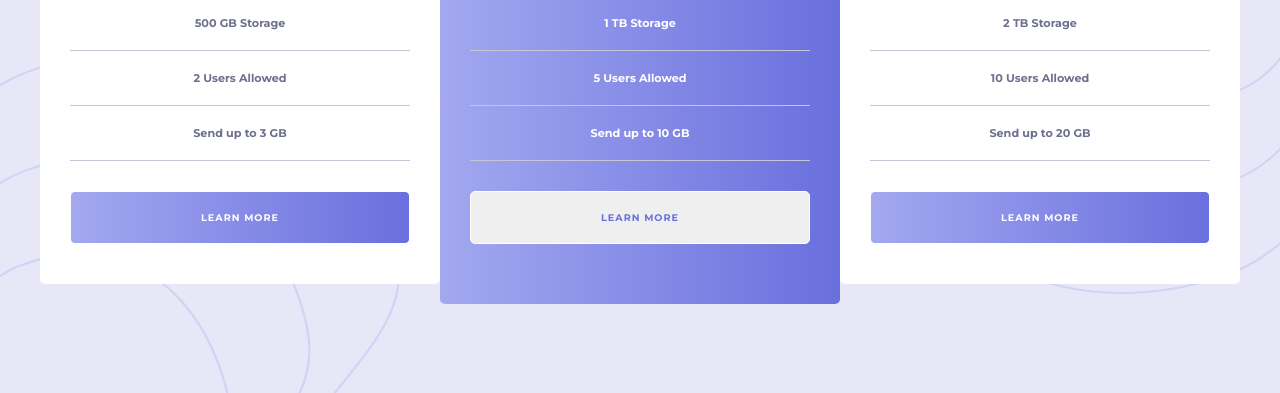
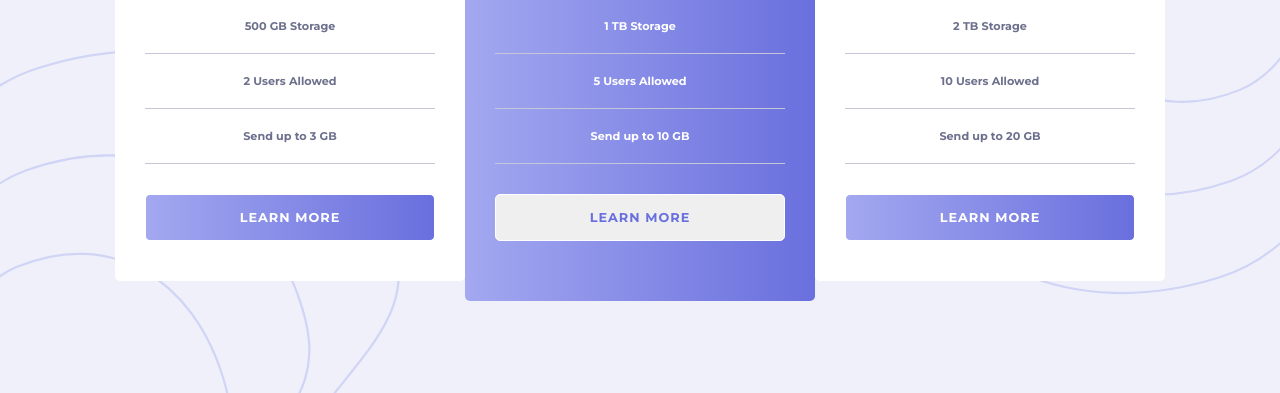
Before and after one commit to ocarloslima/FrontendMentor-Pricing-Component, a plain HTML site: page index.html in a window 1280 px wide. Shown: the part 407-800 px from the top of the page. Drawn offline with Linux system fonts and the light colour scheme.

Commit message:
style change

```diff
--- a/style.css
+++ b/style.css
@@ -17,7 +17,7 @@
 body {
     background: url(./images/bg-top.svg) top right no-repeat, url(./images/bg-bottom.svg) bottom left no-repeat;
     background-size: 150px;
-    background-color: #e7e7f7;
+    background-color: #f0f0fa;
     display: flex;
     flex-direction: column;
     padding: 50px 20px;
@@ -214,7 +214,7 @@ label:hover {
     }
 
     .card {
-        width: 400px;
+        width: 350px;
         padding: 40px 30px;
     }
 
@@ -227,7 +227,8 @@ label:hover {
     }
 
     button {
-        padding: 20px;
+        padding: 15px;
+        font-size: 0.8em;
     }
 
     ul {
```
